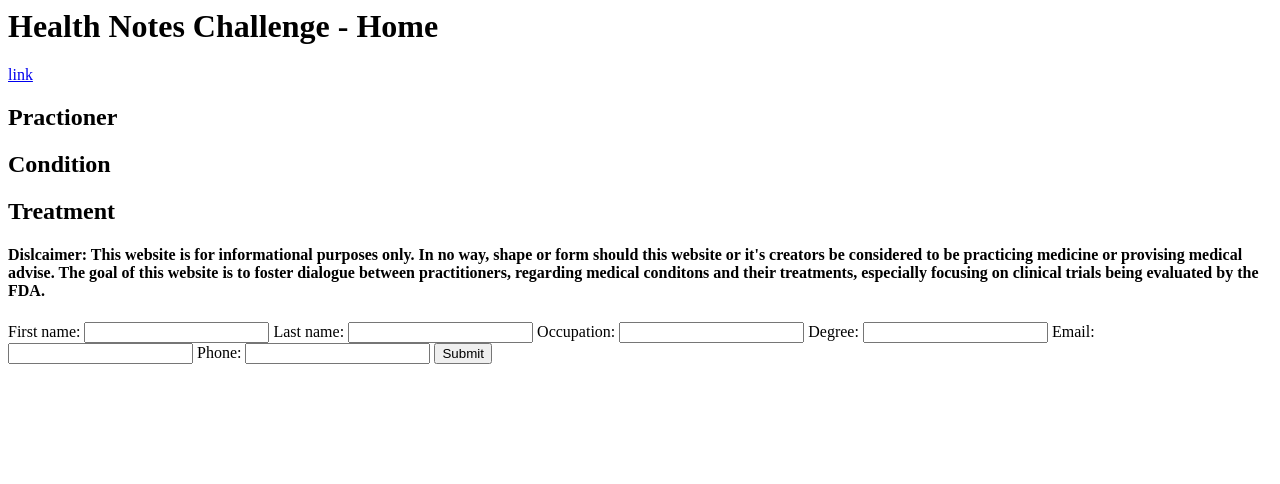
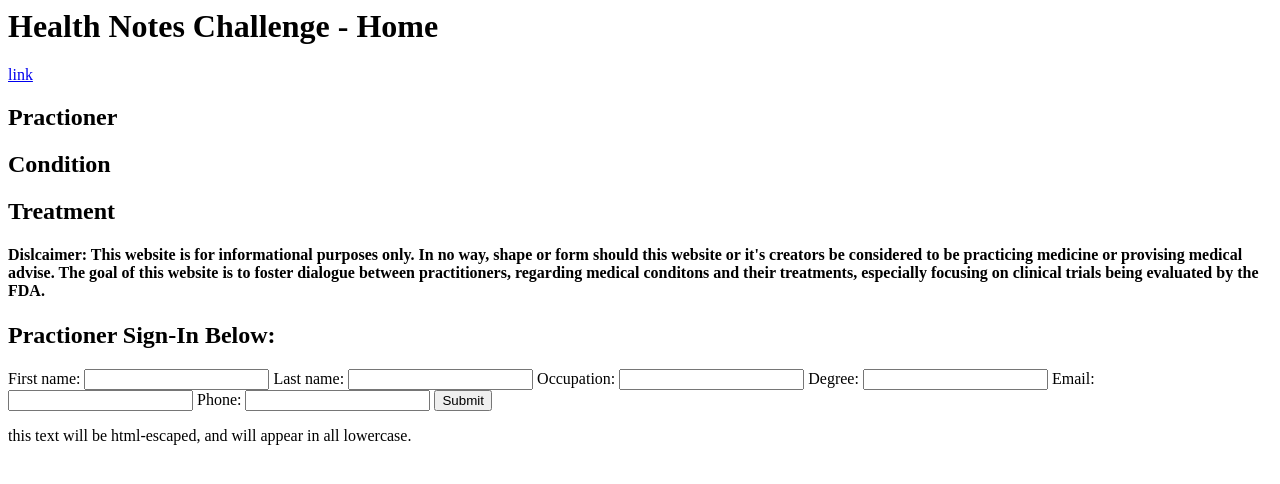
Before and after one commit to aesthetetwo/HealthNotesChallenge2, a Django app: page / in a window 1280 px wide. Shown: the top 484 px of the page. Run offline with Django 4.2, Linux system fonts and the light colour scheme.

Commit message:
modified mywow.html and views.py to add a filter, and text to clarify the use of the Sign-In form template on the hompage

```diff
--- a/HealthNotesChallenge/mywow/templates/mywow.html
+++ b/HealthNotesChallenge/mywow/templates/mywow.html
@@ -15,9 +15,15 @@
     practitioners, regarding medical conditons and their treatments,
     especially focusing on clinical trials being evaluated by the FDA.
 
+<h2>Practioner Sign-In Below:</h2>
+
 </h4>
 <form action="/your-name/" method="get">
     {% csrf_token %}
     {{ SignIn }}
     <input type="submit" value="Submit">
 </form>
+
+<p>{% filter force_escape|lower %}
+    This text will be HTML-escaped, and will appear in all lowercase.
+{% endfilter %}</p>
--- a/HealthNotesChallenge/mywow/views.py
+++ b/HealthNotesChallenge/mywow/views.py
@@ -14,4 +14,4 @@ def mywow(request):
         return HttpResponse(template.render(context, request))
 
 def page1(request):
-    return HttpResponse("Hello, World!")
+    return HttpResponse("page1")
```
